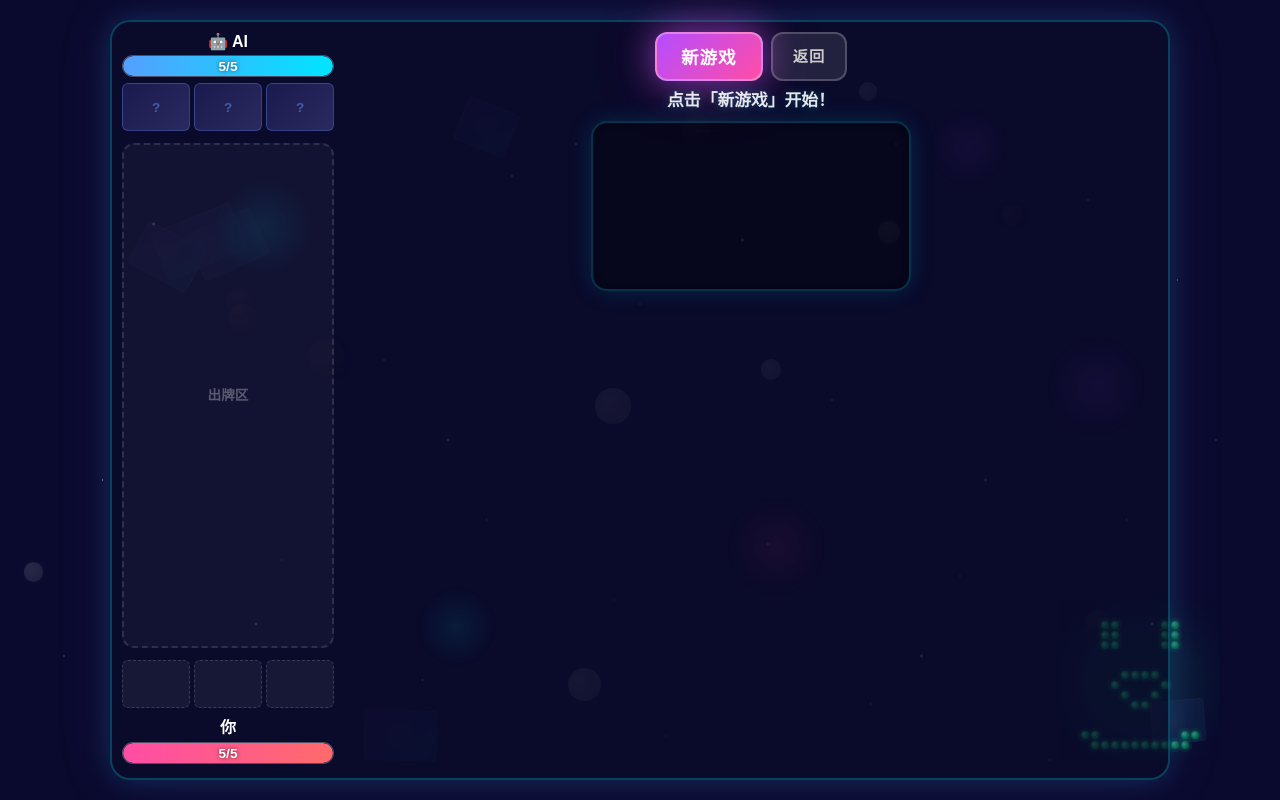
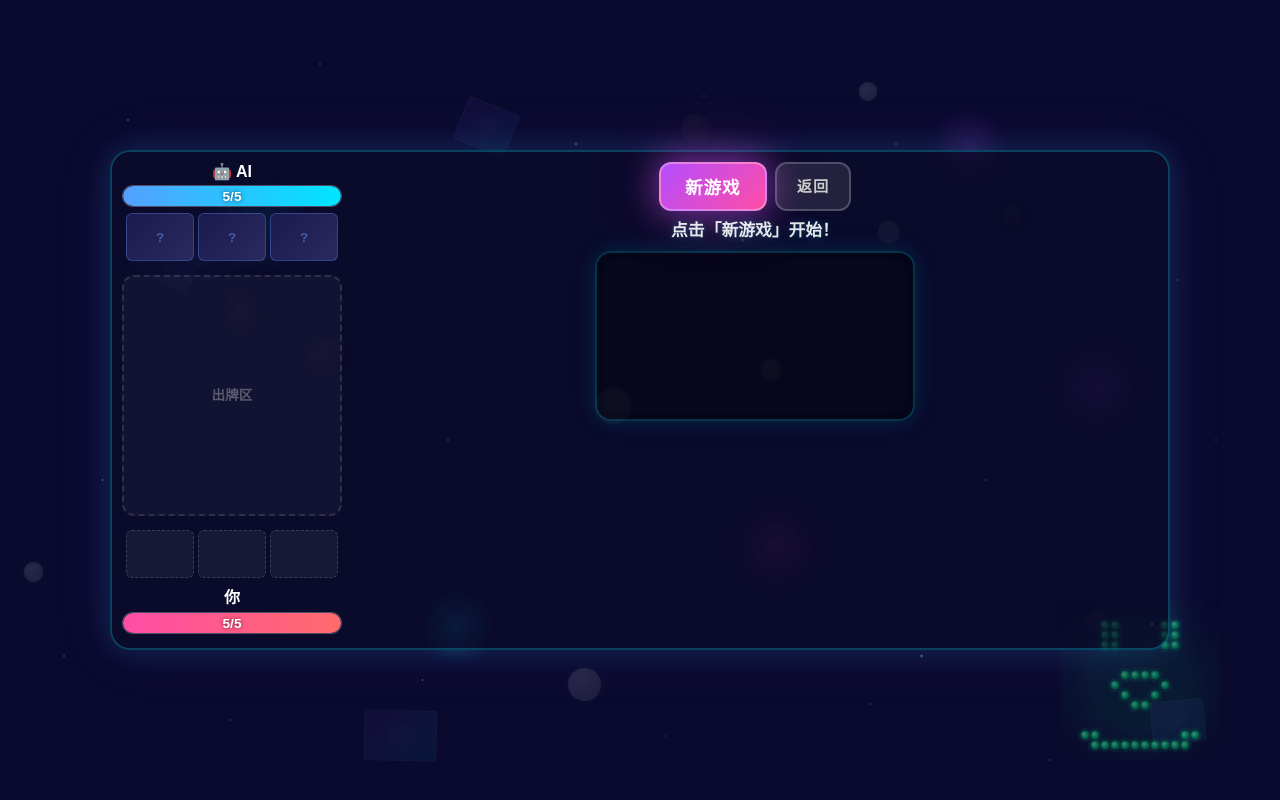
Before and after one commit to laborsday/AIgame, a Flask app: page /skill-game in a window 1280 px wide. Run offline with Flask 3, Linux system fonts and the light colour scheme; a map, chart or similar area stays blank.

Commit message:
fix: 高度回退 + 卡片恢复原大小 + canvas空值保护
- height: 95vh→auto, min-height: 500px
- 卡片恢复 68x48
- 左侧 220px
- canvas getElementById 加空值检查

Co-Authored-By: Claude <noreply@anthropic.com>

```diff
--- a/app/static/css/style.css
+++ b/app/static/css/style.css
@@ -597,7 +597,7 @@ canvas#board-canvas {
     position: relative; z-index: 1;
     display: flex; gap: 10px;
     max-width: 1060px; width: 100%;
-    height: 95vh; min-height: 650px;
+    height: auto; min-height: 500px;
     padding: 10px;
     background: rgba(10,10,40,0.6);
     border: 2px solid rgba(0,229,255,0.25);
@@ -606,9 +606,9 @@ canvas#board-canvas {
 }
 
 .skill-left {
-    flex: 0 0 180px;
+    flex: 0 0 220px;
     display: flex; flex-direction: column;
-    gap: 6px; justify-content: space-between;
+    gap: 8px; justify-content: space-between;
 }
 
 .skill-right {
--- a/app/static/js/skill-game.js
+++ b/app/static/js/skill-game.js
@@ -12,6 +12,7 @@ const SkillGame = (function () {
 
     // DOM
     const canvas = document.getElementById("board-canvas");
+    if (!canvas) { console.error("skill-game: board-canvas not found!"); return { newGame: ()=>{} }; }
     const ctx = canvas.getContext("2d");
     const statusEl = document.getElementById("status-message");
     const overlay = document.getElementById("overlay");
```
